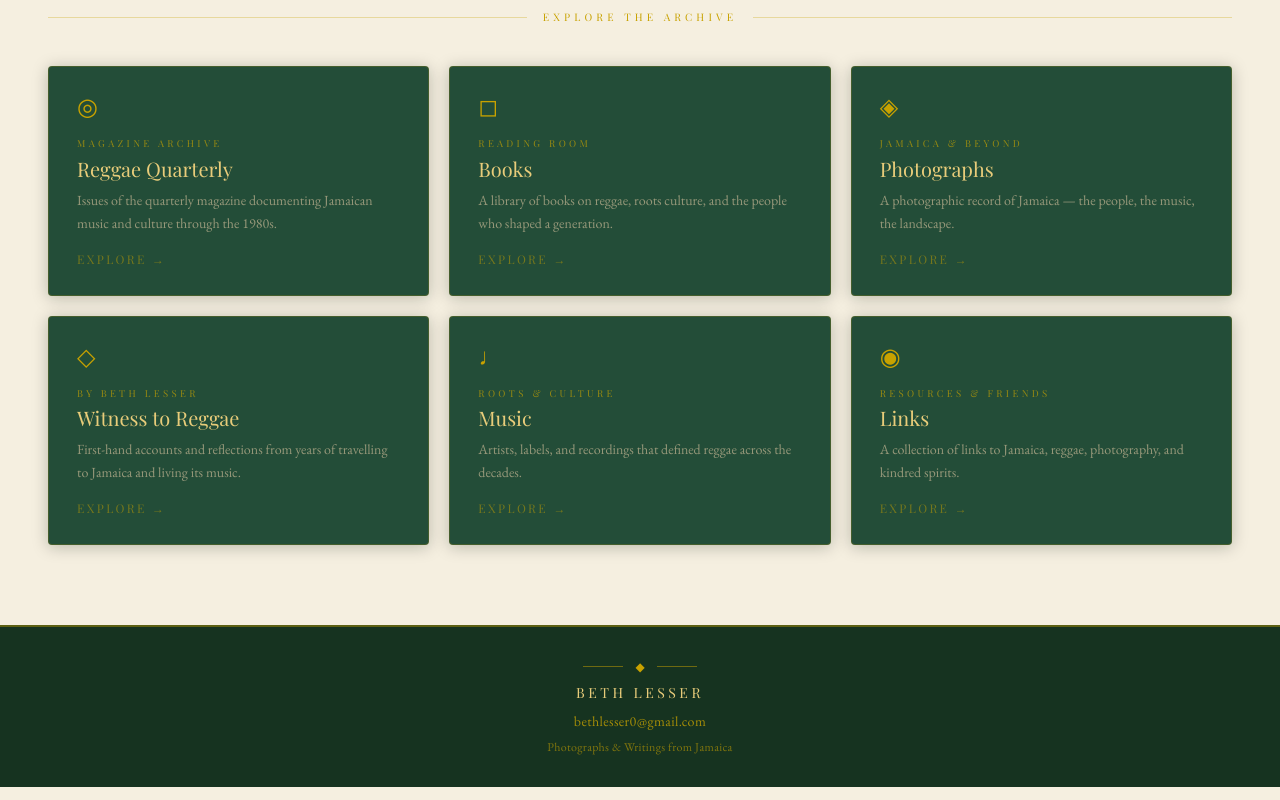
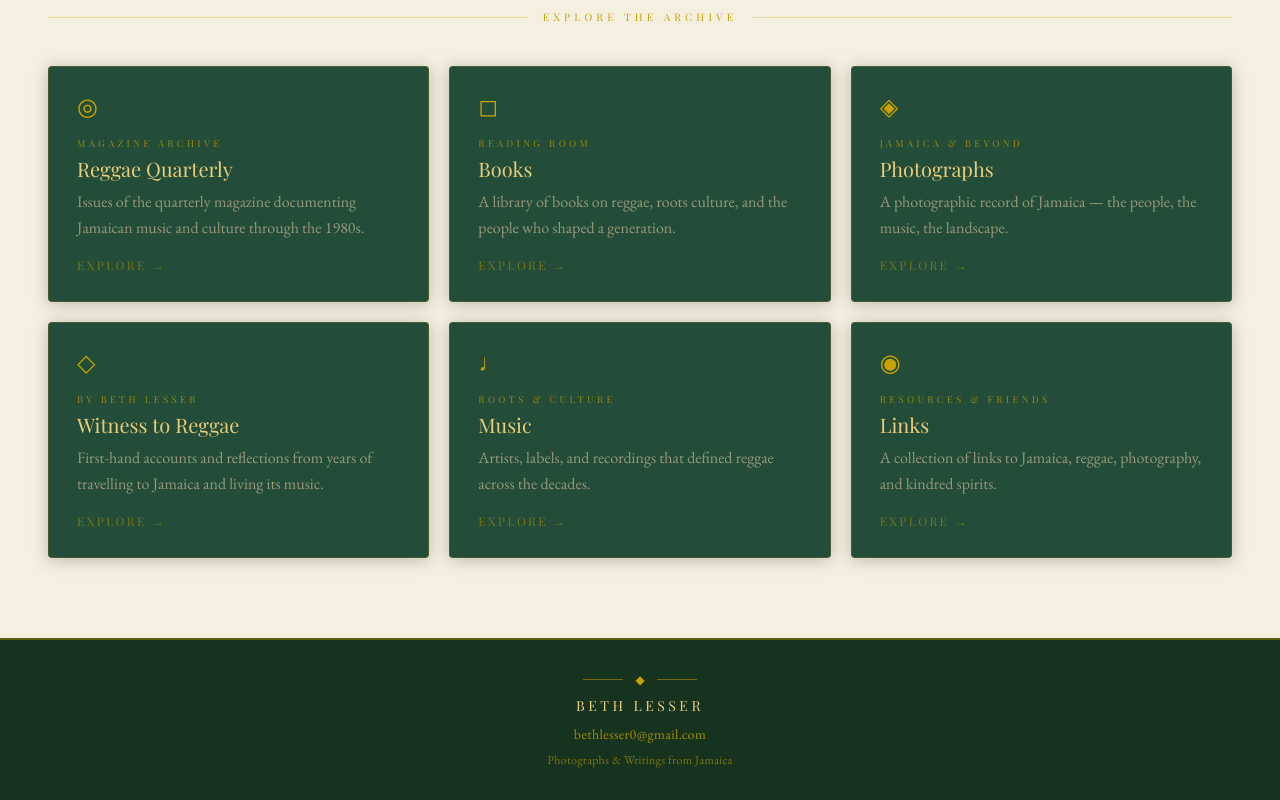
Before and after one commit to KojoObeng/bethwebsite, a Next.js app: page / in a window 1280 px wide. Shown: the part 1491-2291 px from the top of the page. Built offline with nearby package versions, Linux system fonts and the light colour scheme.

Commit message:
feat: font on homepage

```diff
--- a/app/page.tsx
+++ b/app/page.tsx
@@ -187,7 +187,7 @@
                 {s.title}
               </h2>
               <p
-                className="text-[#C8B896]/70 text-sm leading-relaxed mt-1"
+                className="text-[#C8B896]/70 text-base leading-relaxed mt-1"
                 style={{ fontFamily: 'var(--font-garamond), Georgia, serif' }}
               >
                 {s.description}
```
